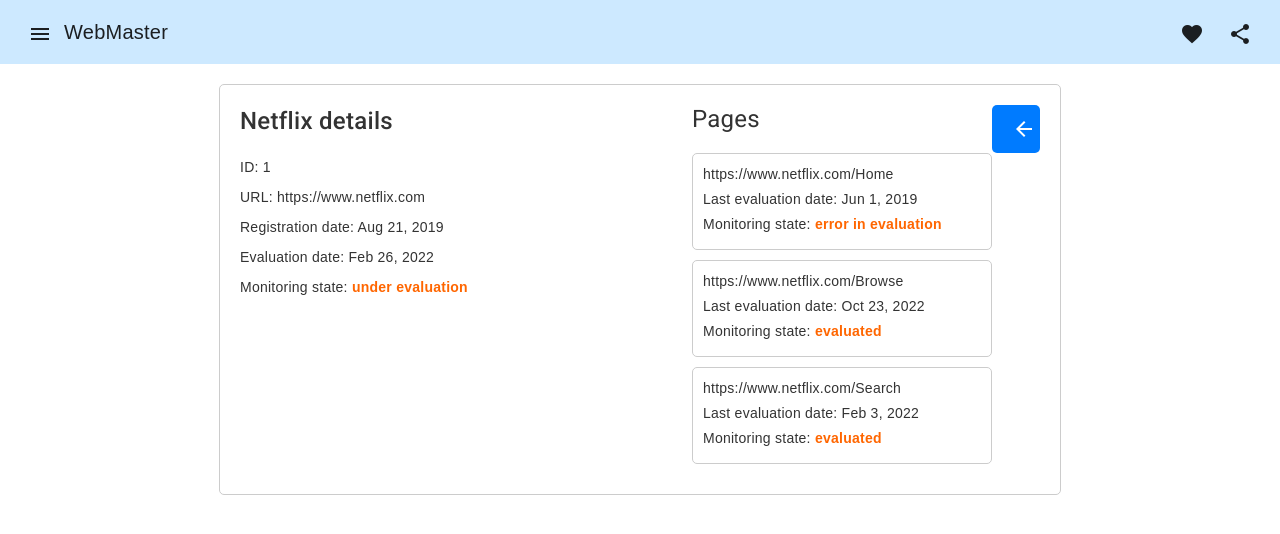
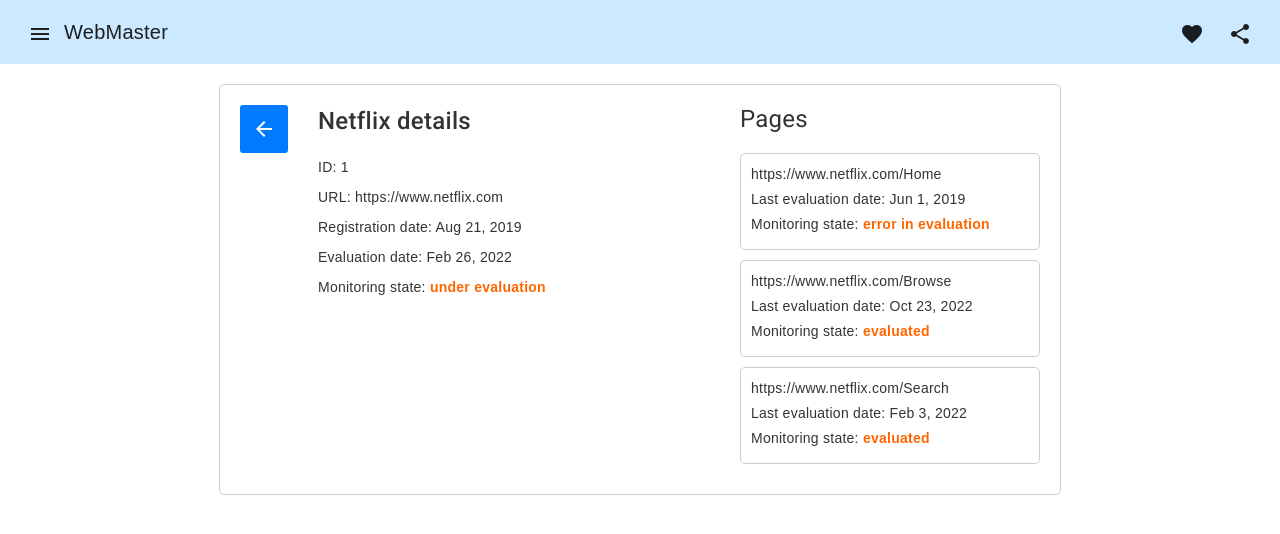
Before and after one commit to esau3/PSI_Webmaster, an Angular app in the folder webmaster/: page /website-detail/1 in a window 1280 px wide. Shown: the top 534 px of the page. Built offline with nearby package versions, Linux system fonts and the light colour scheme.

Commit message:
Aligned back button

```diff
--- a/webmaster/src/app/website-detail/website-detail.component.html
+++ b/webmaster/src/app/website-detail/website-detail.component.html
@@ -1,4 +1,8 @@
+<body>
 <div *ngIf="website" class="website-details">
+  <button mat-icon-button (click)="goBack()" class="back-button">
+    <span class="material-symbols-outlined">arrow_back</span>
+  </button>
   <div class="website-info">
     <h2>{{ website.name }} details</h2>
     <div class="info-item">ID: {{ website.id }}</div>
@@ -16,8 +20,5 @@
       <div class="info-item">Monitoring state: <span class="monitor-state">{{ page.monitor_state }}</span></div>
     </div>
   </div>
-
-  <button mat-icon-button (click)="goBack()" class="back-button">
-    <span class="material-symbols-outlined">arrow_back</span>
-  </button>
 </div>
+</body>
--- a/webmaster/src/app/website-detail/website-detail.component.scss
+++ b/webmaster/src/app/website-detail/website-detail.component.scss
@@ -9,6 +9,7 @@
 
   .website-info {
     flex: 1;
+    padding-left: 30px;
   }
 
   .pages-menu {
@@ -53,8 +54,9 @@
     background-color: #007bff;
     color: #fff;
     border: none;
-    padding: 10px 20px;
-    border-radius: 5px;
+    padding: 6px 6px;
+    padding-bottom: 2px;
+    border-radius: 3px;
     cursor: pointer;
     transition: background-color 0.3s;
 
```
